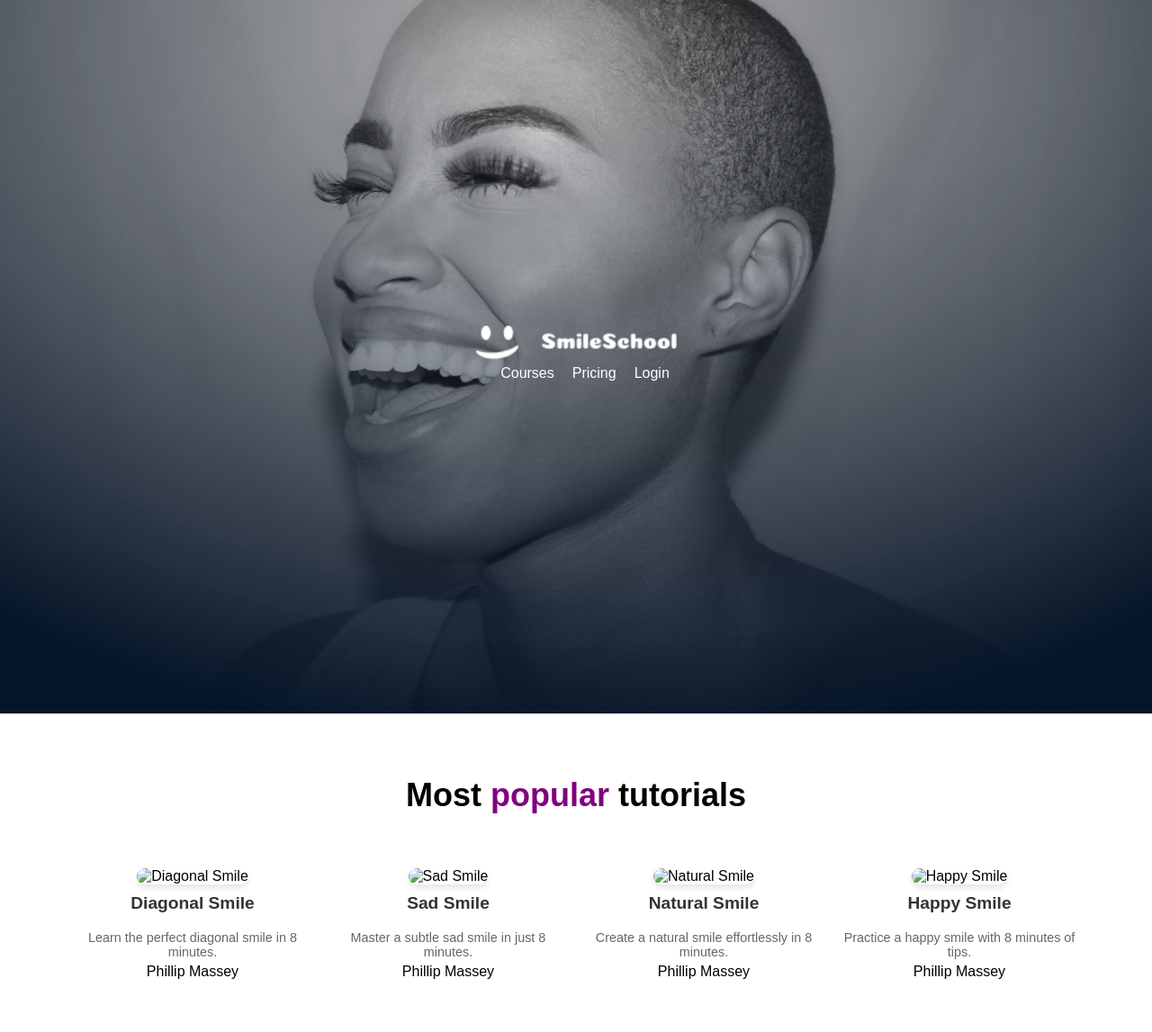
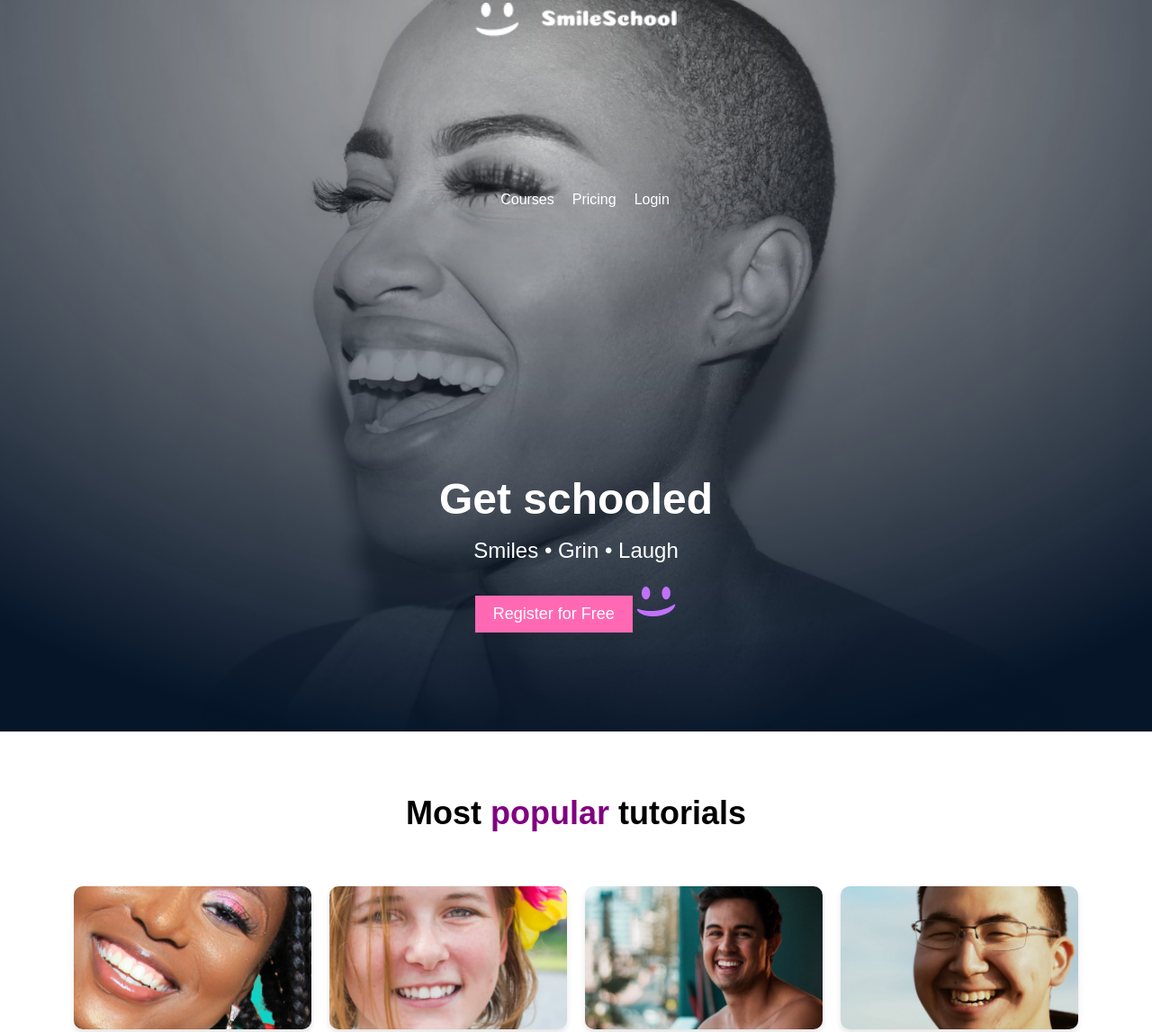
Before and after one commit to yabetsalelign/alx_html_css, a plain HTML site: page css_advanced/index.html in a window 1280 px wide. Shown: the part 7-1154 px from the top of the page at 90% size. Drawn offline with Linux system fonts and the light colour scheme.

Commit message:
updated some stuff

```diff
--- a/css_advanced/index.html
+++ b/css_advanced/index.html
@@ -7,42 +7,33 @@
     <link rel="stylesheet" href="styles.css">
 </head>
 <body>
-    <header>
-        <div class="logo">
-            <img src="CSS Advanced/logo.png" alt="SmileSchool Logo">
+    <header> <div class="logo"> <img src="CSS Advanced/logo.png" alt="SmileSchool Logo"> </div> <div class="header-right"> <nav> <ul> <li><a href="#">Courses</a></li> <li><a href="#">Pricing</a></li> <li><a href="#">Login</a></li> </ul> </nav> </div> <section class="banner"> <h1>Get schooled</h1> <p>Smiles • Grin • Laugh</p> <button>Register for Free</button> <img src="CSS Advanced/smile.png" alt="Banner Smile"> </section> </header>
 
-        </div>
-        <nav>
-            <ul>
-                <li><a href="#">Courses</a></li>
-                <li><a href="#">Pricing</a></li>
-                <li><a href="#">Login</a></li>
-            </ul>
-        </nav>
-    </header>
+
     <section class="videos-list">
         <h2>Most <span style="color: purple;">popular</span> tutorials</h2>
         <div class="tutorials">
             <div class="tutorial">
-                <img src="images/diagonal-smile.png" alt="Diagonal Smile">
+                <img src="CSS Advanced/diagonal-smile.png" alt="Diagonal Smile">
                 <h3>Diagonal Smile</h3>
                 <p>Learn the perfect diagonal smile in 8 minutes.</p>
                 <span>Phillip Massey</span>
             </div>
+
             <div class="tutorial">
-                <img src="images/sad-smile.png" alt="Sad Smile">
+                <img src="CSS Advanced/sad-smile.png" alt="Sad Smile">
                 <h3>Sad Smile</h3>
                 <p>Master a subtle sad smile in just 8 minutes.</p>
                 <span>Phillip Massey</span>
             </div>
             <div class="tutorial">
-                <img src="images/natural-smile.png" alt="Natural Smile">
+                <img src="CSS Advanced/natural-smile.png" alt="Natural Smile">
                 <h3>Natural Smile</h3>
                 <p>Create a natural smile effortlessly in 8 minutes.</p>
                 <span>Phillip Massey</span>
             </div>
             <div class="tutorial">
-                <img src="images/happy-smile.png" alt="Happy Smile">
+                <img src="CSS Advanced/happy-smile.png" alt="Happy Smile">
                 <h3>Happy Smile</h3>
                 <p>Practice a happy smile with 8 minutes of tips.</p>
                 <span>Phillip Massey</span>
@@ -50,12 +41,6 @@
         </div>
     </section>
 
-    <section class="banner">
-        <h1>Get schooled</h1>
-        <p>Smiles • Grin • Laugh</p>
-        <button>Register for Free</button>
-        <img src="CSS Advanced/smile.png" alt="Banner Smile">
-    </section>
 
     <section class="quotes">
         <blockquote>
@@ -145,7 +130,7 @@
         <div class="social-icons">
             <img src="CSS Advanced/logo.png" alt="SmileSchool Logo">
             <img src="CSS Advanced/rating.png" alt="Rating">
-            <img src="CSS Advanced/Object.png" alt="Object">
+            <img src="CSS Advanced/ .png" alt="Object">
         </div>
     </footer>
 </body>
--- a/css_advanced/styles.css
+++ b/css_advanced/styles.css
@@ -13,8 +13,9 @@ header {
     height: 100vh;
     display: flex;
     flex-direction: column;
-    justify-content: center;
+    justify-content: space-between;
     align-items: center;
+    padding: 10px 20px;
     text-align: center;
     color: #fff;
 }
@@ -45,8 +46,23 @@ header .cta-button:hover {
 }
 
 header .logo img {
+    margin: 0;
     height: 40px;
 }
+.header-right nav ul {
+    list-style: none;
+    margin: 0;
+    padding: 0;
+    display: flex;
+}
+.header-right nav ul li {
+    margin-left: 20px;
+}
+
+.header-right nav ul li a {
+    text-decoration: none;
+
+    }
 
 nav ul {
     display: flex;
@@ -67,14 +83,15 @@ nav ul li a {
 
 .banner {
     text-align: center;
-    background: linear-gradient(to bottom, rgba(0, 0, 0, 0.5), rgba(0, 0, 0, 0.7)), url("CSS Advanced/smile.png") no-repeat center center/cover;
+    /* background: linear-gradient(to bottom, rgba(0, 0, 0, 0.5), rgba(0, 0, 0, 0.7)), url("CSS Advanced/smile.png") no-repeat center center/cover; */
     color: white;
+    margin-top: 20px;
     padding: 100px 20px;
 }
 
 .banner h1 {
     font-size: 48px;
-    margin: 0;
+    margin: 10px 0;
 }
 
 .banner p {
```
Also changed, not shown: css_advanced/CSS Advanced/diagonal-smile.png (renamed from css_advanced/CSS Advanced/9.png), css_advanced/CSS Advanced/happy-smile.png (renamed from css_advanced/CSS Advanced/6.png), css_advanced/CSS Advanced/natural-smile.png (renamed from css_advanced/CSS Advanced/8.png), css_advanced/CSS Advanced/sad-smile.png (renamed from css_advanced/CSS Advanced/7.png), 1 other file.
